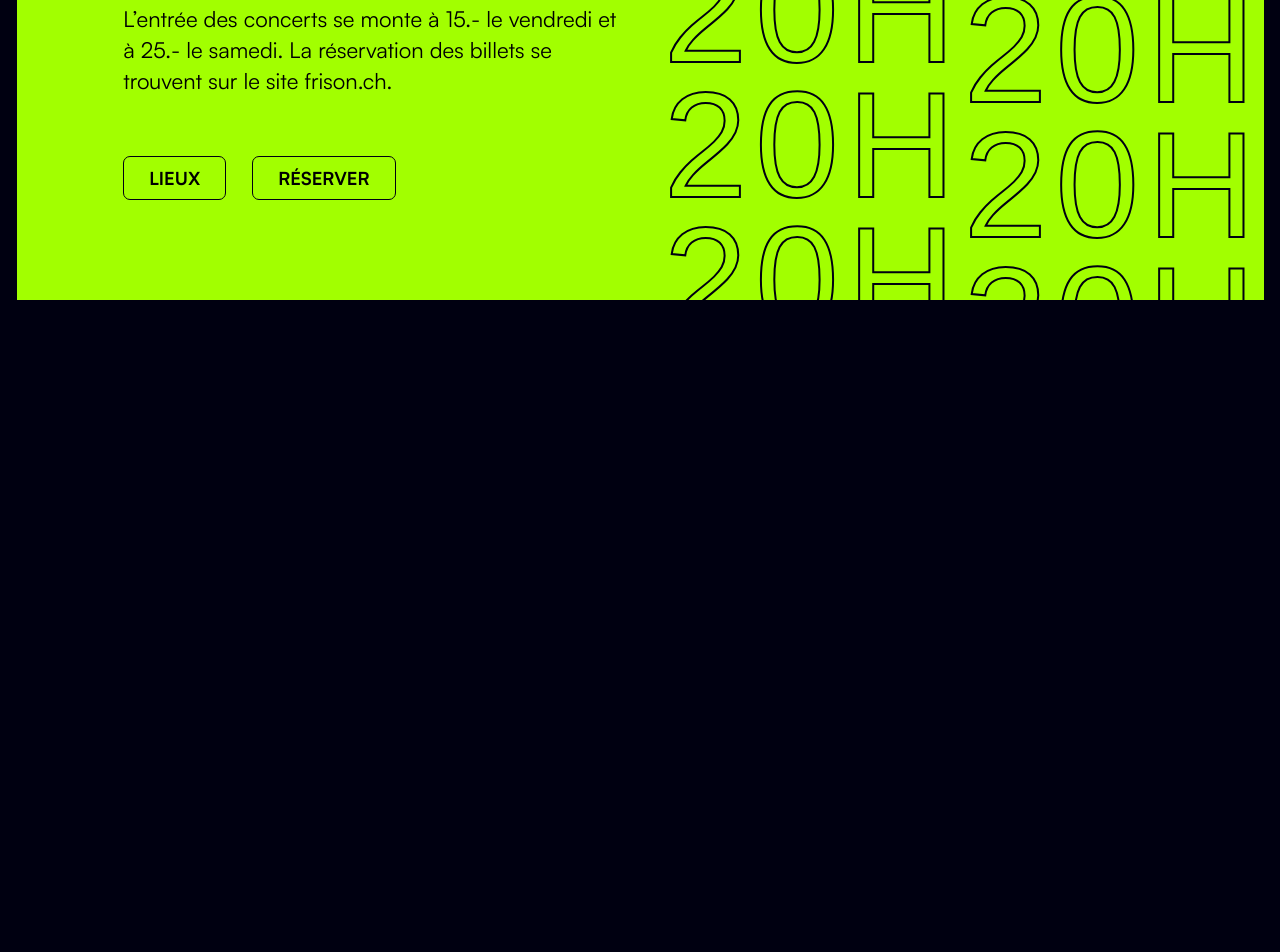
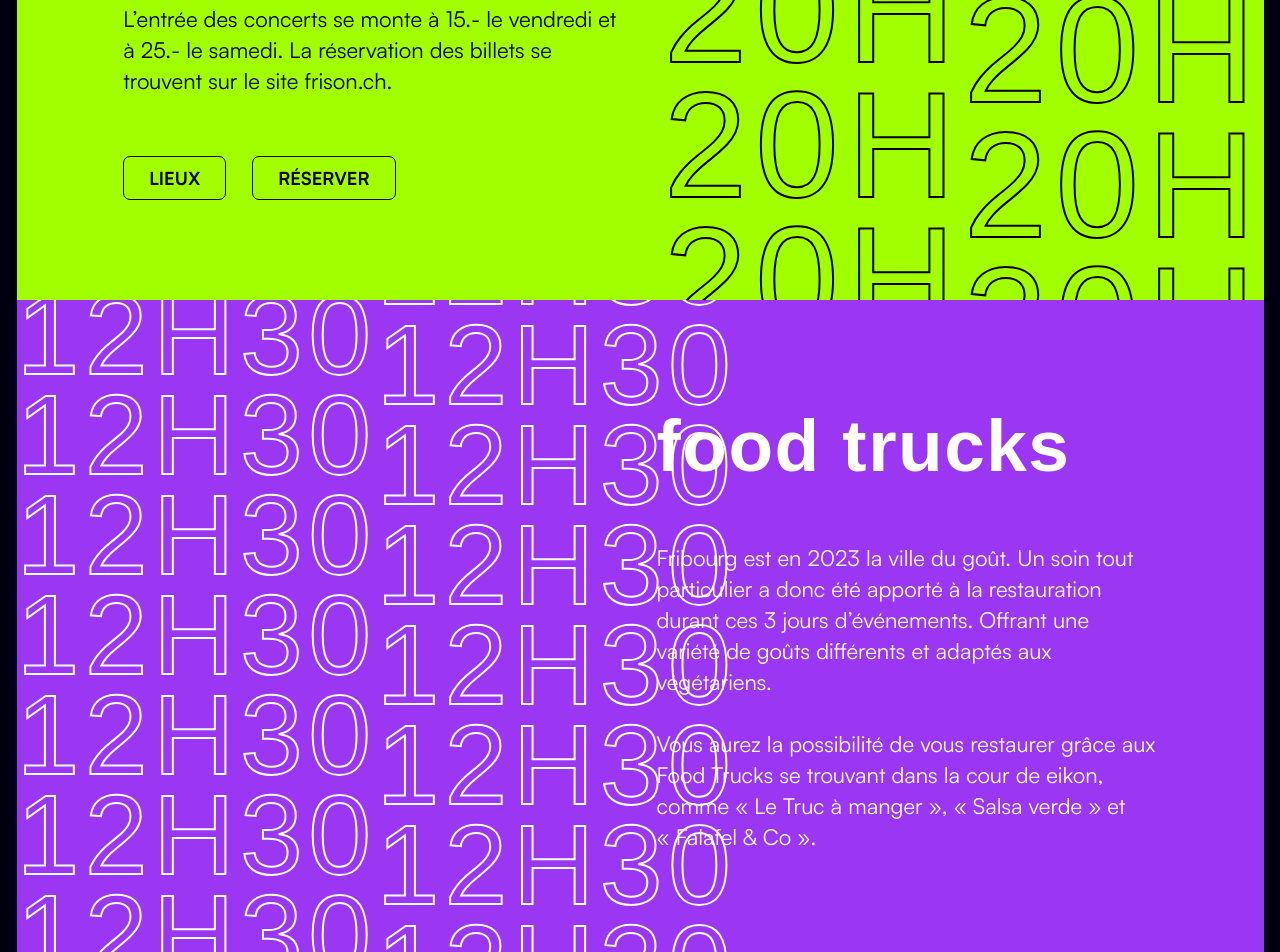
Before and after one commit to Lisa-str/eikonica, a website built with Parcel: page src/index.html in a window 1280 px wide. Shown: the part 3236-4188 px from the top of the page. Before the commit the page ends 3536 px from the top, so only its background shows below. Built offline with nearby package versions, Linux system fonts and the light colour scheme; a web font is replaced by a local one.

Commit message:
food truck

```diff
--- a/src/index.html
+++ b/src/index.html
@@ -51,7 +51,6 @@
             <div class="row">
               <div class="col-5 offset-1">
                 <h2>eikonica</h2>
-
                 <p>
                   Du 13 au 15 octobre 2023, plongez dans le monde fascinant de
                   l'art numérique à eikon lors du festival eikonica, où la
@@ -155,6 +154,40 @@
             </div>
           </div>
         </div>
+        <div class="text-defiling-container">
+          <div class="container-fluid l-tuile l-tuile-purple">
+            <div class="row">
+              <div class="col-6 offset-6">
+                <h2>food trucks</h2>
+              </div>
+              <div class="col-5 offset-6">
+                <p>
+                  Fribourg est en 2023 la ville du goût. Un soin tout
+                  particulier a donc été apporté à la restauration durant ces 3
+                  jours d’événements. Offrant une variété de goûts différents et
+                  adaptés aux végétariens.
+                  <br /><br />
+                  Vous aurez la possibilité de vous restaurer grâce aux Food
+                  Trucks se trouvant dans la cour de eikon, comme « Le Truc à
+                  manger », « Salsa verde » et « Falafel & Co ».
+                </p>
+
+                <div class="text-container text-container-left">
+                  <span class="schedule-noon schedule-left schedule-defiling"
+                    >12H30 <br />12H30 <br />12H30 <br />12H30 <br />12H30
+                    <br />12H30 <br />12H30 <br />12H30 <br />12H30 <br />12H30
+                    <br />
+                  </span>
+                  <span class="schedule-noon schedule-right schedule-defiling"
+                    >12H30 <br />12H30 <br />12H30 <br />12H30 <br />12H30
+                    <br />12H30 <br />12H30 <br />12H30 <br />12H30 <br />12H30
+                    <br />
+                  </span>
+                </div>
+              </div>
+            </div>
+          </div>
+        </div>
       </main>
       <footer>
         <!-- <iframe
--- a/src/scss/main.scss
+++ b/src/scss/main.scss
@@ -109,6 +109,16 @@ p {
 
 .l-tuile {
   padding: 100px 0;
+}
+
+.l-tuile-purple {
+  background-color: var(--purple);
+  color: var(--white);
+}
+
+.l-tuile-green {
+  background-color: var(--green);
+  color: var(--balck);
 }
 
 /* button ↓ */
@@ -317,7 +327,6 @@ nav {
   -webkit-text-stroke: var(--black) 2px;
   line-height: 122px;
   white-space: nowrap;
-  // position: absolute;
 }
 
 .schedule {
@@ -329,6 +338,17 @@ nav {
   color: #00000000;
   letter-spacing: 7.67px;
   line-height: 135px;
+}
+
+.schedule-noon {
+  animation-name: TextDefiling;
+  font-family: var(--title);
+  font-variation-settings: var(--title-variable);
+  -webkit-text-stroke: var(--white) 2px;
+  font-size: 113px;
+  color: #ffffff00;
+  letter-spacing: 5.38px;
+  line-height: 100px;
 }
 
 .schedule-left {
@@ -350,9 +370,9 @@ nav {
   overflow: hidden;
 }
 
-.schedule-container {
+.text-container-left {
   position: absolute;
-  right: 0;
+  left: 0;
   top: 0;
   user-select: none;
   overflow: hidden;
```
